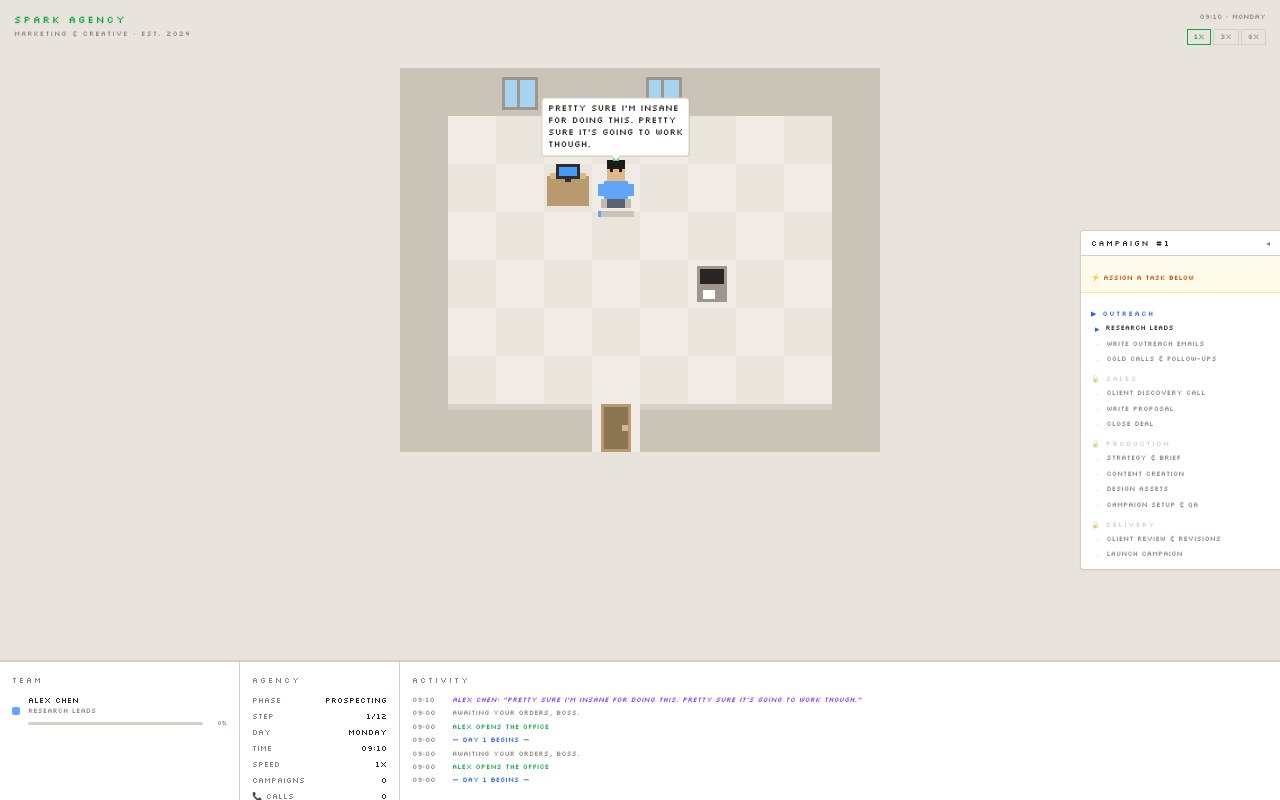
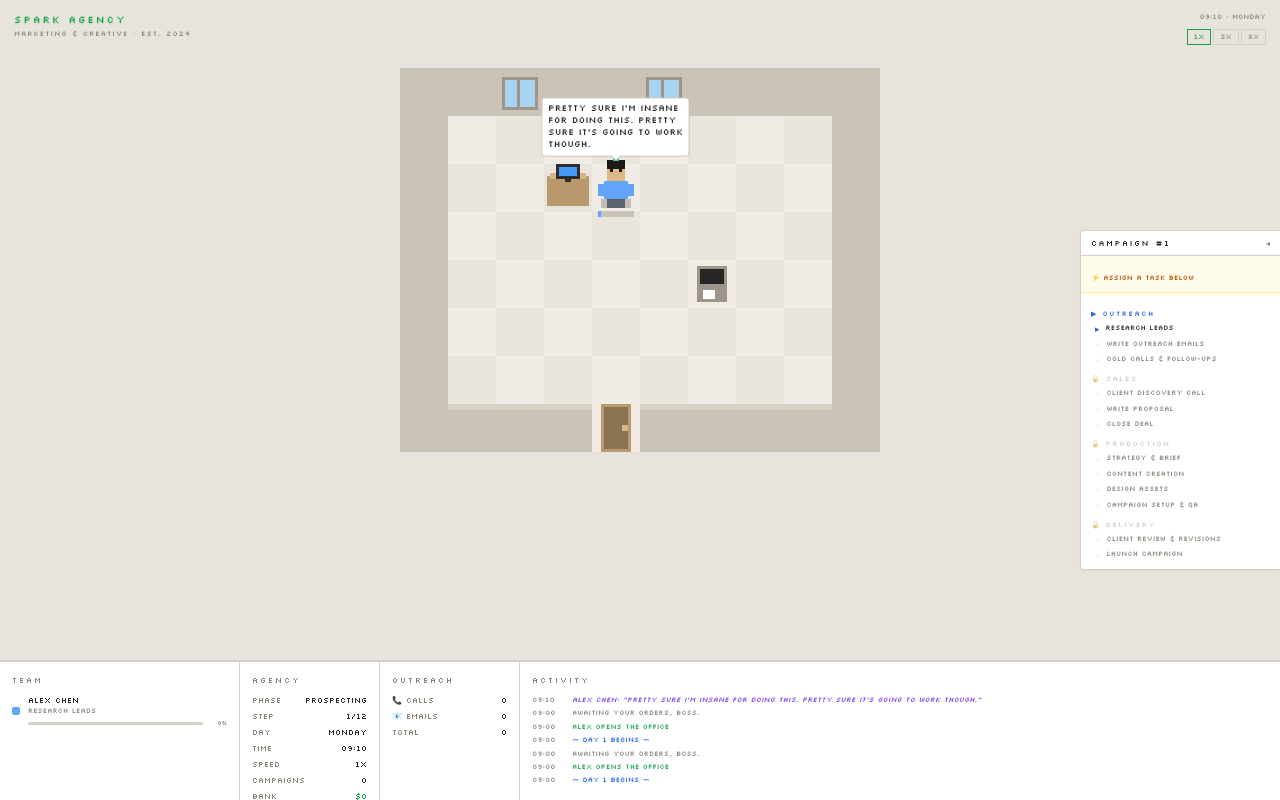
Before and after one commit to sarojchin/SparkMarketing, a React (Vite) app in the folder codebase/: page / in a window 1280 px wide. Built offline with nearby package versions, Linux system fonts and the light colour scheme.

Commit message:
Add dedicated Outreach panel in bottom bar for calls and emails
Calls and emails moved out of InfoPanel into their own OutreachPanel
with a total count. Slotted between InfoPanel and LogPanel in the
bottom HUD bar.

https://claude.ai/code/session_01BZpPkrkDhbnnSyuKvwFHee

```diff
--- a/codebase/src/App.tsx
+++ b/codebase/src/App.tsx
@@ -16,6 +16,7 @@ import { InfoPanel } from '@/ui/panels/InfoPanel';
 import { LogPanel } from '@/ui/panels/LogPanel';
 import { PipelinePanel } from '@/ui/panels/PipelinePanel';
 import { CharacterPanel } from '@/ui/panels/CharacterPanel';
+import { OutreachPanel } from '@/ui/panels/OutreachPanel';
 
 export default function App() {
   const canvasRef = useRef<HTMLCanvasElement>(null);
@@ -165,8 +166,11 @@ export default function App() {
         <div className="w-[240px] border-r border-sim-border overflow-y-auto">
           <TeamPanel />
         </div>
-        <div className="w-[160px] border-r border-sim-border">
+        <div className="w-[140px] border-r border-sim-border">
           <InfoPanel />
+        </div>
+        <div className="w-[140px] border-r border-sim-border">
+          <OutreachPanel />
         </div>
         <div className="flex-1 overflow-y-auto">
           <LogPanel />
--- a/codebase/src/ui/panels/InfoPanel.tsx
+++ b/codebase/src/ui/panels/InfoPanel.tsx
@@ -9,7 +9,7 @@ function formatTime(minutes: number): string {
 }
 
 export function InfoPanel() {
-  const { people, simMinutes, simDay, speed, campaignsShipped, grossIncome, bank, totalCallsMade, totalEmailsSent } = useSimStore((s) => ({
+  const { people, simMinutes, simDay, speed, campaignsShipped, grossIncome, bank } = useSimStore((s) => ({
     people: s.people,
     simMinutes: s.simMinutes,
     simDay: s.simDay,
@@ -17,8 +17,6 @@ export function InfoPanel() {
     campaignsShipped: s.campaignsShipped,
     grossIncome: s.grossIncome,
     bank: s.bank,
-    totalCallsMade: s.totalCallsMade,
-    totalEmailsSent: s.totalEmailsSent,
   }));
 
   const working = people.filter((p) => p.state === 'working').length;
@@ -38,8 +36,6 @@ export function InfoPanel() {
           ['Time', formatTime(simMinutes)],
           ['Speed', `${speed}x`],
           ['Campaigns', String(campaignsShipped)],
-          ['📞 Calls', String(totalCallsMade)],
-          ['📧 Emails', String(totalEmailsSent)],
           ['Bank', `$${bank.toLocaleString()}`],
         ].map(([label, value]) => (
           <div key={label} className="flex justify-between text-[8px] font-pixel">
--- /dev/null
+++ b/codebase/src/ui/panels/OutreachPanel.tsx
@@ -0,0 +1,26 @@
+import { useSimStore } from '@/hooks/useSimStore';
+
+export function OutreachPanel() {
+  const totalCallsMade = useSimStore((s) => s.totalCallsMade);
+  const totalEmailsSent = useSimStore((s) => s.totalEmailsSent);
+
+  return (
+    <div className="p-3">
+      <div className="text-[8px] uppercase tracking-[2px] text-sim-textDim font-pixel mb-2">
+        Outreach
+      </div>
+      <div className="space-y-1">
+        {[
+          ['📞 Calls', String(totalCallsMade)],
+          ['📧 Emails', String(totalEmailsSent)],
+          ['Total', String(totalCallsMade + totalEmailsSent)],
+        ].map(([label, value]) => (
+          <div key={label} className="flex justify-between text-[8px] font-pixel">
+            <span className="text-sim-textDim">{label}</span>
+            <span className="text-sim-text">{value}</span>
+          </div>
+        ))}
+      </div>
+    </div>
+  );
+}
```
